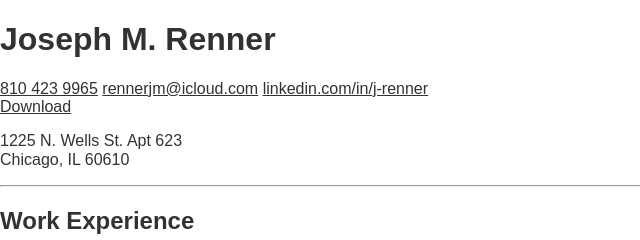
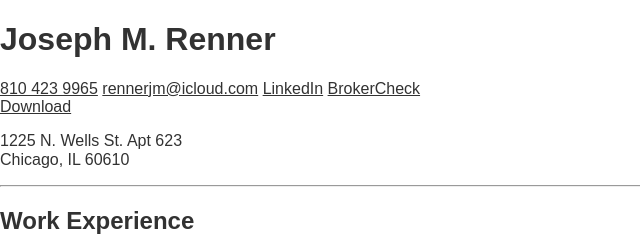
Before and after one commit to jrenn3/resume, a plain HTML site: page index.html in a window 1280 px wide. Shown: the top 240 px of the page, 0-640 px from the left. Drawn offline with nearby package versions, Linux system fonts and the light colour scheme.

Commit message:
BrokerCheck link

```diff
--- a/index.html
+++ b/index.html
@@ -19,7 +19,8 @@
                 <div>
                     <a href="">810 423 9965</a>
                     <a href="">rennerjm@icloud.com</a>
-                    <a href="http://www.linkedin.com/in/j-renner">linkedin.com/in/j-renner</a>
+                    <a href="http://www.linkedin.com/in/j-renner">LinkedIn</a>
+                    <a href="https://brokercheck.finra.org/individual/summary/7531373">BrokerCheck</a>
                 </div>
                 <div>
                     <a href="">Download</a>
```
